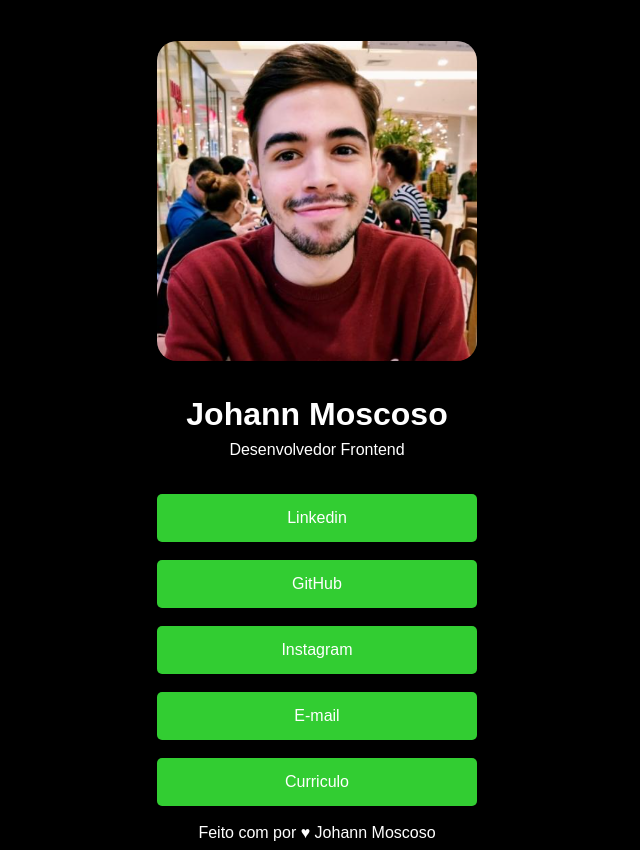
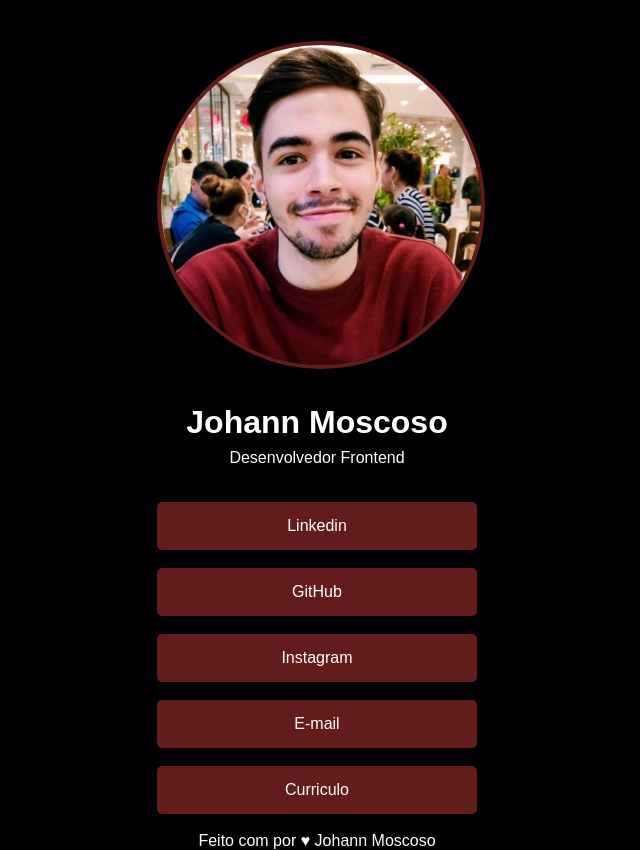
Before and after one commit to JohannMscs/MyLinks, a plain HTML site: page index.html in a window 1280 px wide. Shown: the whole page, without its empty margins (323-963 px from the left). Drawn offline with Linux system fonts and the light colour scheme.

Commit message:
Add files via upload

```diff
--- a/style.css
+++ b/style.css
@@ -3,13 +3,15 @@
     padding: 0;
 }
 body{
-    background-color: black;
+    background-color: rgb(0, 0, 2);
     font-family: sans-serif;
 }
 img{
-    border-radius: 20px;
+    border-radius: 50%;
     width: 320px;
     height: 320px;
+    border:4px solid rgb(99, 28, 28);
+
 }
 h1{
     color: white;
@@ -27,12 +29,16 @@ li{
     list-style: none;
 }
 a{
-   background-color: limegreen;
+   background-color: rgb(99, 28, 28);
    color: white;
    padding: 15px;
    text-decoration: none;
    display: block;
    border-radius: 5px;
+}
+a:hover{
+    background-color: white;
+    color: rgb(99, 28, 28);
 }
 footer{
     color: white;
```
Also changed, not shown: index.html (line endings or trailing spaces).
